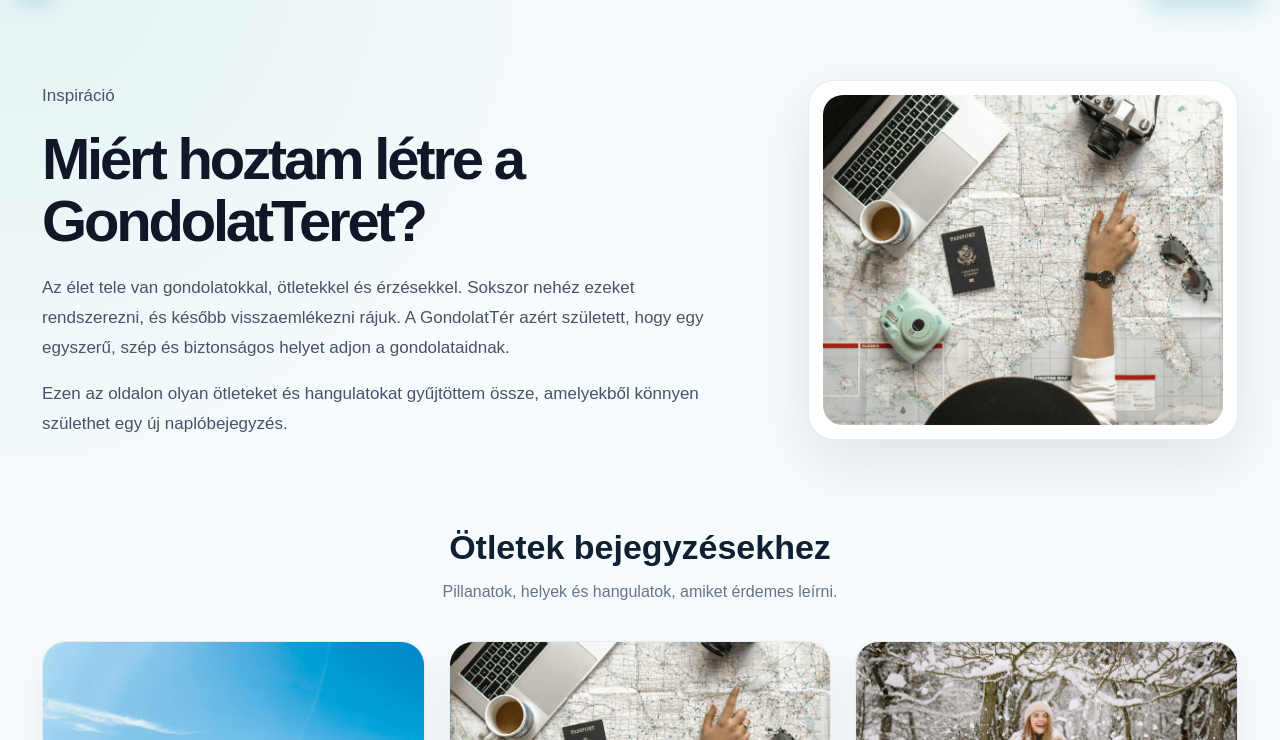
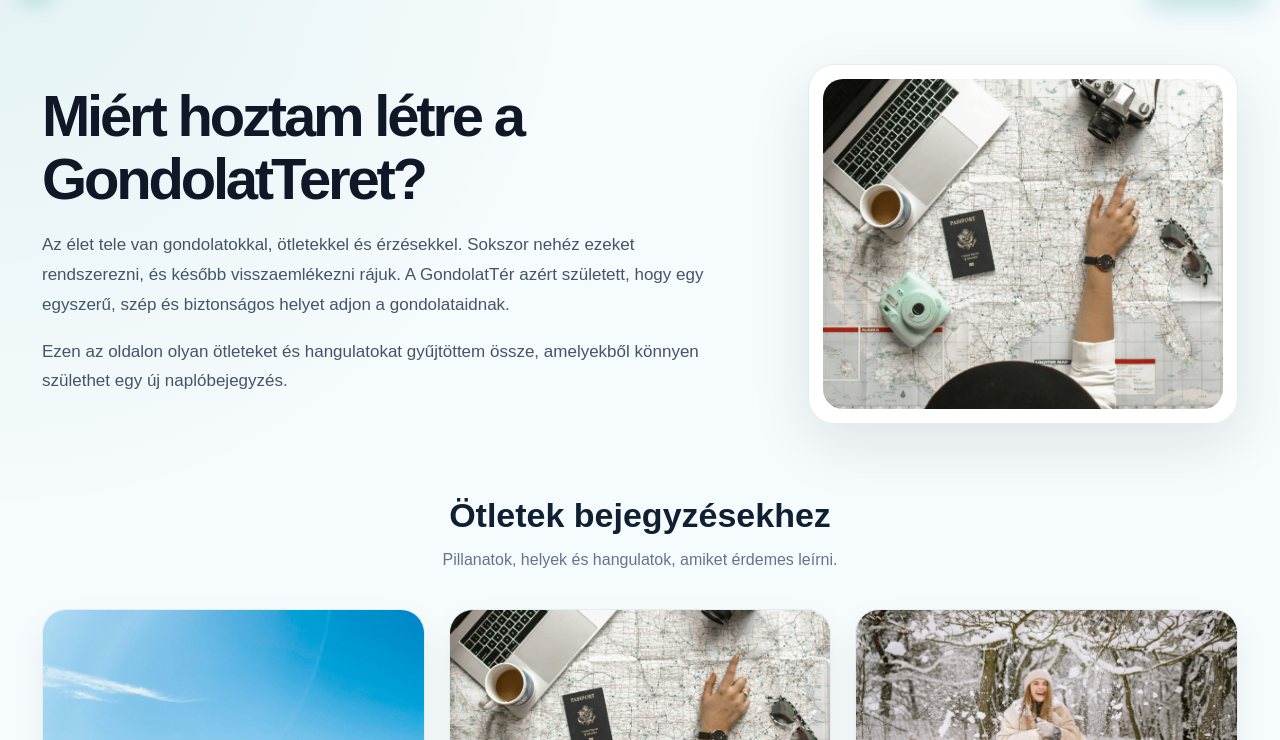
Before and after one commit to sylviahuszti/gondolatter, a website: page public/inspiracio.html in a window 1280 px wide. Shown: the part 60-800 px from the top of the page. Drawn offline with Linux system fonts and the light colour scheme; no server answers.

Commit message:
Update inspiracio.html

```diff
--- a/public/inspiracio.html
+++ b/public/inspiracio.html
@@ -30,7 +30,6 @@
         <main class="inspiration-public-page">
             <section class="inspiration-intro">
                 <div class="intro-text">
-                    <p class="small-label">Inspiráció</p>
                     <h1>Miért hoztam létre a GondolatTeret?</h1>
                     <p>
                         Az élet tele van gondolatokkal, ötletekkel és érzésekkel. Sokszor nehéz ezeket
```
